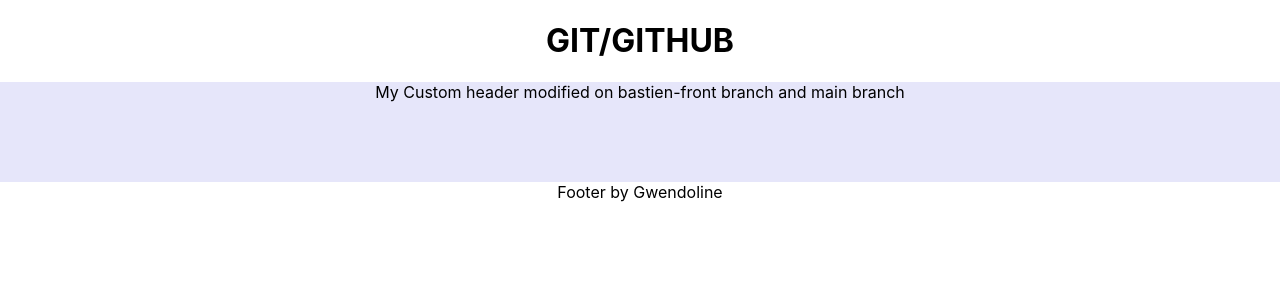
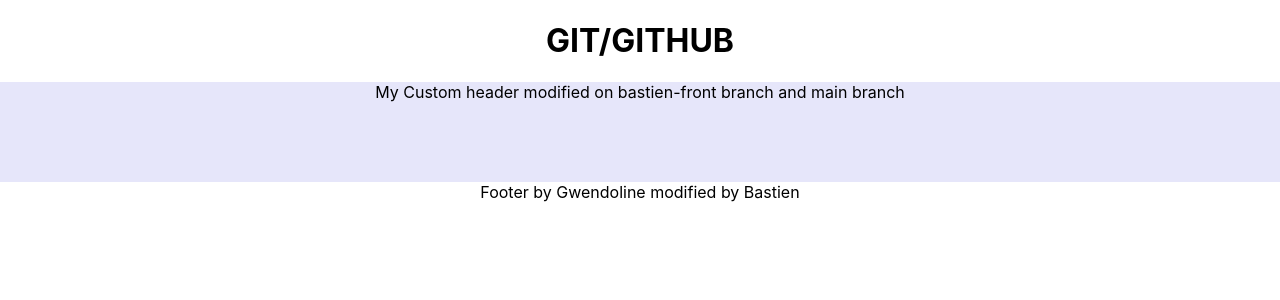
Before and after one commit to BastienLairis/git-github-intro, a React (Create React App) app: page / in a window 1280 px wide. Shown: the top 300 px of the page. Built offline with nearby package versions, Linux system fonts and the light colour scheme.

Commit message:
update footer on bastien-front

```diff
--- a/src/components/Footer.js
+++ b/src/components/Footer.js
@@ -1,5 +1,5 @@
 const Footer = () => {
-  return <footer> Footer by Gwendoline</footer>;
+  return <footer> Footer by Gwendoline modified by Bastien</footer>;
 };
 
 export default Footer;
```
